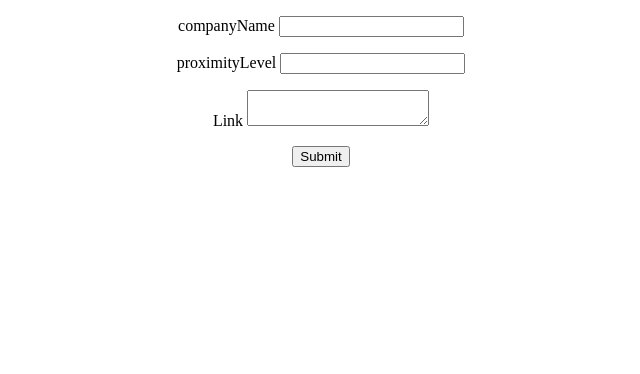
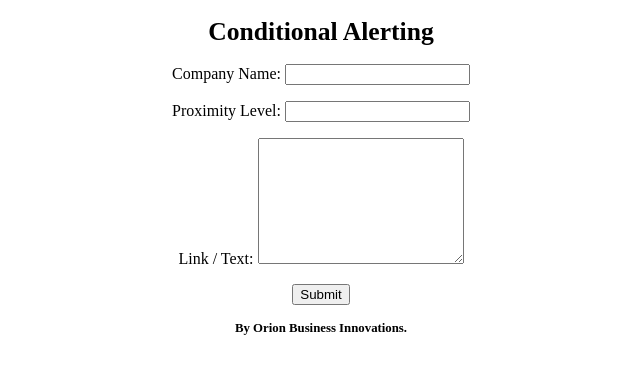
Before and after one commit to shashi29/Business-use-case-classifier, a Flask app: page / in a window 1280 px wide. Shown: the top 374 px of the page, without its empty margins (319-959 px from the left). Run offline with Flask 2, Linux system fonts and the light colour scheme.

Commit message:
Update index.html

```diff
--- a/templates/index.html
+++ b/templates/index.html
@@ -2,22 +2,23 @@
 <html lang="en">
 <head>
     <meta charset="UTF-8">
-    <title>Watermark Remover</title>
+    <title>Conditional Alerting</title>
 </head>
 <body>
 <div align="center">
     <form action="" method="post">
+    	<h1 style="font-size:2vw">Conditional Alerting</h1>
         <p>
-            <label for="companyName">companyName</label>
+            <label for="companyName">Company Name:</label>
             <input type="text" name="companyName">
         </p>
         <p>
-            <label for="proximityLevel">proximityLevel</label>
+            <label for="proximityLevel">Proximity Level:</label>
             <input type="text" name="proximityLevel">
         </p>
         <div>
-            <label for="articleLink">Link</label>
-            <textarea id="articleLink" name="articleLink"></textarea>
+            <label size="160" for="articleLink">Link / Text: </label>
+            <textarea id="articleLink" name="articleLink" style="font-size:10pt;height:120px;width:200px;" ></textarea>
         </div>
         <p>
             <input type="submit">
@@ -27,7 +28,7 @@
     {% if message %}
        <p>{{ message }}</p>
     {% endif %}
-
+    <h1 style="font-size:1vw">By Orion Business Innovations.</h1>
 </div>
 </body>
 </html>
```
